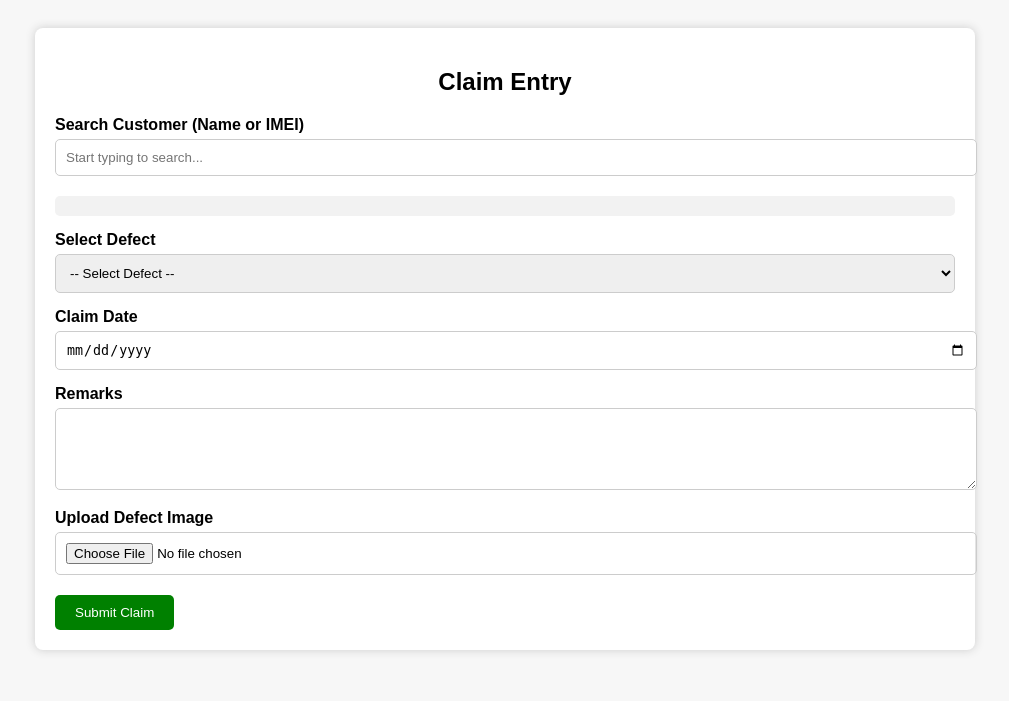
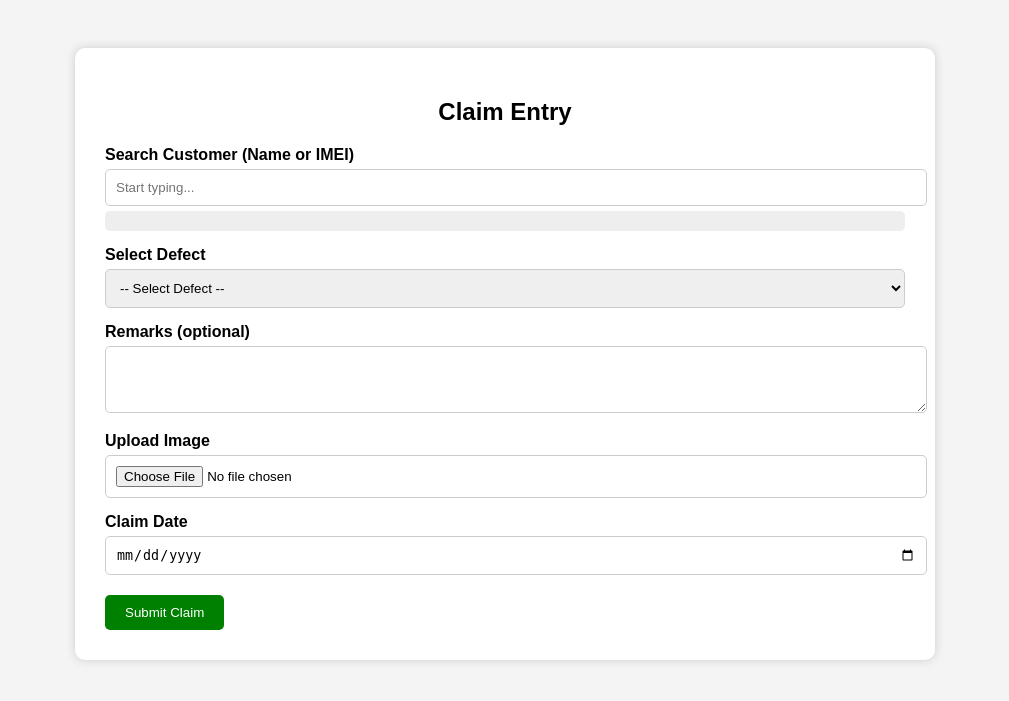
Before and after one commit to etouch-solutions/Bestmobiles, a PHP site: page /claim_entry.php in a window 1280 px wide. Shown: the top 701 px of the page, without its empty margins (135-1144 px from the left). Run offline with PHP 8.4, Linux system fonts and the light colour scheme; data that the repository does not hold is empty.

Commit message:
Add full project files

```diff
--- a/claim_entry.php
+++ b/claim_entry.php
@@ -1,37 +1,73 @@
+<?php
+include 'db.php';
+$conn = mysqli_connect($host, $user, $pass, $db);
+?>
 <!DOCTYPE html>
 <html>
 <head>
   <title>Claim Entry</title>
   <style>
-    body { font-family: Arial; background: #f7f7f7; padding: 20px; }
-    .container { max-width: 900px; margin: auto; background: #fff; padding: 20px; border-radius: 8px; box-shadow: 0 0 10px #ccc; }
-    h2 { text-align: center; }
-    label { display: block; margin-top: 15px; font-weight: bold; }
-    input, select, textarea { width: 100%; padding: 10px; margin-top: 5px; border: 1px solid #ccc; border-radius: 5px; }
-    button { margin-top: 20px; padding: 10px 20px; background: green; color: white; border: none; border-radius: 5px; cursor: pointer; }
-    .result-box { margin-top: 20px; background: #f2f2f2; padding: 10px; border-radius: 5px; }
+    body {
+      font-family: Arial;
+      background: #f4f4f4;
+      padding: 40px;
+    }
+    .box {
+      max-width: 800px;
+      margin: auto;
+      background: white;
+      border-radius: 10px;
+      padding: 30px;
+      box-shadow: 0 0 10px #ccc;
+    }
+    h2 {
+      text-align: center;
+    }
+    label {
+      display: block;
+      margin-top: 15px;
+      font-weight: bold;
+    }
+    input, select, textarea {
+      width: 100%;
+      padding: 10px;
+      margin-top: 5px;
+      border: 1px solid #ccc;
+      border-radius: 5px;
+    }
+    #suggestions {
+      background: #eee;
+      margin-top: 5px;
+      padding: 10px;
+      border-radius: 5px;
+    }
+    .btn {
+      margin-top: 20px;
+      background: green;
+      color: white;
+      padding: 10px 20px;
+      border: none;
+      border-radius: 5px;
+      cursor: pointer;
+    }
   </style>
 </head>
 <body>
-
-<div class="container">
+  <div class="box">
     <h2>Claim Entry</h2>
-
     <form action="insert_claim_entry.php" method="POST" enctype="multipart/form-data">
-
-    <label for="search_customer">Search Customer (Name or IMEI)</label>
-    <input type="text" id="search_customer" onkeyup="searchCustomer(this.value)" placeholder="Start typing to search...">
-
-    <div id="search_result" class="result-box"></div>
+      <!-- Customer Search -->
+      <label>Search Customer (Name or IMEI)</label>
+      <input type="text" id="search" placeholder="Start typing..." autocomplete="off">
+      <div id="suggestions"></div>
 
       <input type="hidden" name="insurance_entry_id" id="insurance_entry_id">
 
-    <label for="defect_id">Select Defect</label>
+      <!-- Defect Dropdown -->
+      <label>Select Defect</label>
       <select name="defect_id" required>
         <option value="">-- Select Defect --</option>
         <?php
-        include 'db.php';
-        $conn = mysqli_connect($host, $user, $pass, $db);
         $defects = mysqli_query($conn, "SELECT Defect_Id, Defect_Name FROM Claim_Defects WHERE Is_Active = 1");
         while ($d = mysqli_fetch_assoc($defects)) {
           echo "<option value='{$d['Defect_Id']}'>{$d['Defect_Name']}</option>";
@@ -39,38 +75,52 @@
         ?>
       </select>
 
-    <label for="claim_date">Claim Date</label>
+      <!-- Remarks -->
+      <label>Remarks (optional)</label>
+      <textarea name="remarks" rows="3"></textarea>
+
+      <!-- Image Upload -->
+      <label>Upload Image</label>
+      <input type="file" name="claim_image" accept="image/*">
+
+      <!-- Claim Date -->
+      <label>Claim Date</label>
       <input type="date" name="claim_date" required>
 
-    <label for="remarks">Remarks</label>
-    <textarea name="remarks" rows="4"></textarea>
-
-    <label for="claim_image">Upload Defect Image</label>
-    <input type="file" name="claim_image" accept="image/*">
-
-    <button type="submit">Submit Claim</button>
+      <!-- Submit Button -->
+      <button type="submit" class="btn">Submit Claim</button>
     </form>
   </div>
 
   <script>
-function searchCustomer(keyword) {
-  if (keyword.length < 3) {
-    document.getElementById('search_result').innerHTML = "Type at least 3 characters...";
+    document.getElementById('search').addEventListener('input', function () {
+      const q = this.value;
+      if (q.length < 2) {
+        document.getElementById('suggestions').innerHTML = '';
         return;
       }
-
-  fetch('search_insurance_entry.php?keyword=' + keyword)
-    .then(response => response.text())
+      fetch(`search_insurance_entry.php?q=${encodeURIComponent(q)}`)
+        .then(res => res.json())
         .then(data => {
-      document.getElementById('search_result').innerHTML = data;
+          let html = '';
+          if (data.length === 0) {
+            html = '<p>No matches found</p>';
+          } else {
+            data.forEach(row => {
+              html += `<p onclick="selectCustomer(${row.Insurance_Entry_Id}, '${row.Cus_Name}', '${row.Product_Model_Name}')">
+                        <strong>${row.Cus_Name}</strong> - ${row.Product_Model_Name}
+                      </p>`;
             });
           }
+          document.getElementById('suggestions').innerHTML = html;
+        });
+    });
 
-function selectInsuranceEntry(id, name) {
+    function selectCustomer(id, name, model) {
+      document.getElementById('search').value = `${name} (${model})`;
       document.getElementById('insurance_entry_id').value = id;
-  document.getElementById('search_result').innerHTML = "Selected: " + name;
+      document.getElementById('suggestions').innerHTML = '';
     }
   </script>
-
 </body>
 </html>
```
Lines whose indentation alone changed are shown as unchanged.
